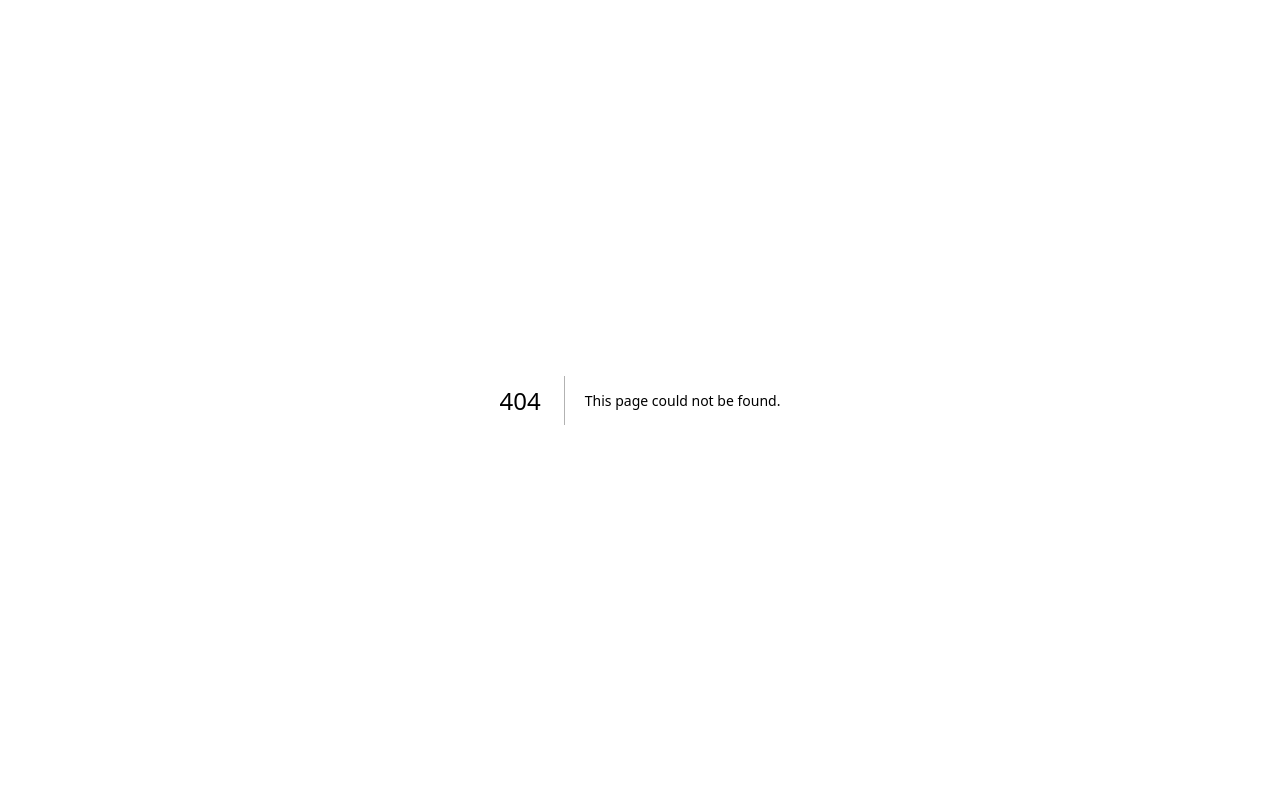
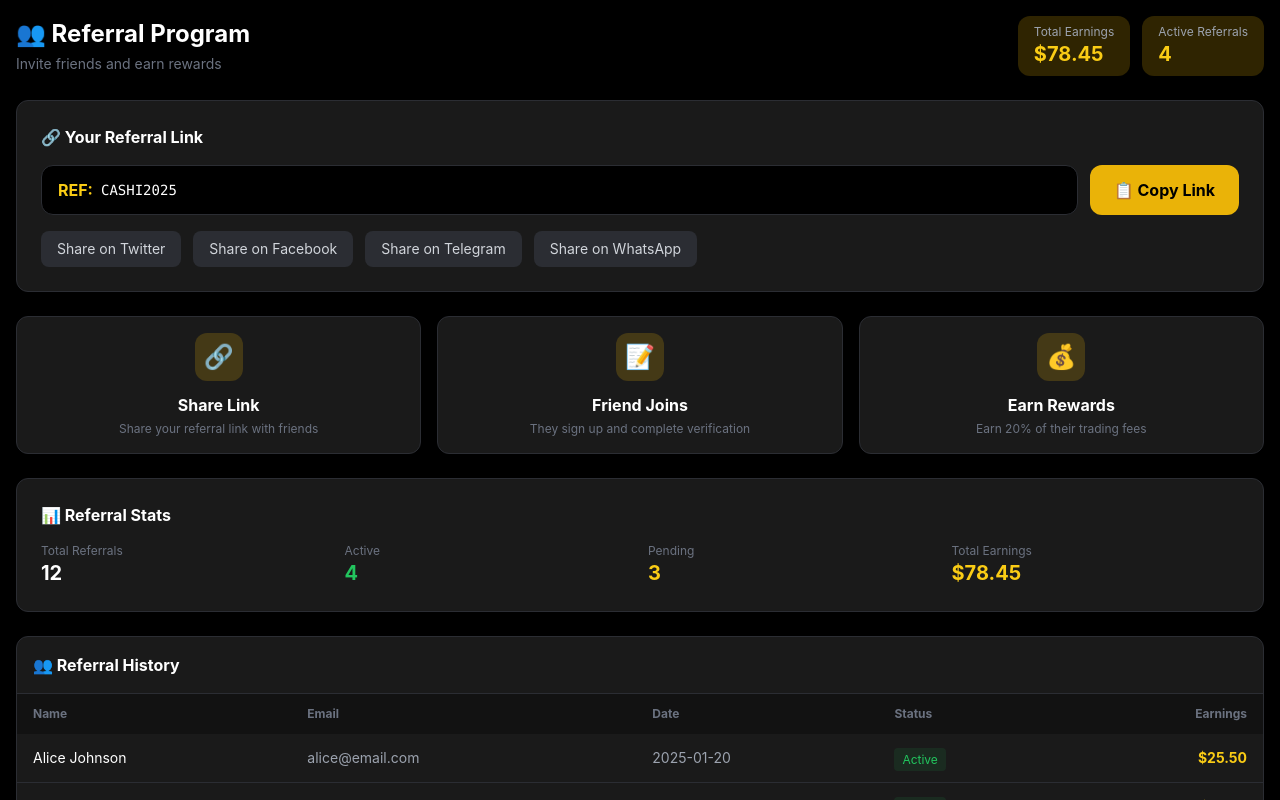
Before and after one commit to Cashipro/cashipro, a Next.js app in the folder apps/web/: page /referral in a window 1280 px wide. Before the commit this address had no page. Shown: the top 800 px of the page. Built offline with nearby package versions, Linux system fonts and the light colour scheme.

Commit message:
Add ReferralPage component with referral functionality

```diff
--- /dev/null
+++ b/apps/web/src/app/referral/page.tsx
@@ -0,0 +1,157 @@
+"use client";
+
+import { useState } from "react";
+import Link from "next/link";
+
+export default function ReferralPage() {
+  const [copied, setCopied] = useState(false);
+  const referralCode = "CASHI2025";
+  const referralLink = `https://cashipro.vercel.app/register?ref=${referralCode}`;
+
+  const referrals = [
+    { name: "Alice Johnson", email: "alice@email.com", date: "2025-01-20", status: "Active", earnings: "$25.50" },
+    { name: "Bob Smith", email: "bob@email.com", date: "2025-01-18", status: "Active", earnings: "$12.00" },
+    { name: "Charlie Brown", email: "charlie@email.com", date: "2025-01-15", status: "Inactive", earnings: "$0.00" },
+    { name: "Diana Prince", email: "diana@email.com", date: "2025-01-10", status: "Active", earnings: "$8.75" },
+    { name: "Eve Wilson", email: "eve@email.com", date: "2025-01-05", status: "Active", earnings: "$32.20" },
+  ];
+
+  const handleCopy = () => {
+    navigator.clipboard.writeText(referralLink);
+    setCopied(true);
+    setTimeout(() => setCopied(false), 2000);
+  };
+
+  return (
+    <div className="min-h-screen bg-black p-4">
+      <div className="max-w-7xl mx-auto space-y-6">
+        {/* Header */}
+        <div className="flex flex-wrap items-center justify-between gap-4">
+          <div>
+            <h1 className="text-2xl font-bold text-white">👥 Referral Program</h1>
+            <p className="text-sm text-gray-500 mt-1">Invite friends and earn rewards</p>
+          </div>
+          <div className="flex items-center gap-3">
+            <div className="bg-yellow-500/20 px-4 py-2 rounded-xl">
+              <p className="text-xs text-gray-400">Total Earnings</p>
+              <p className="text-xl font-bold text-yellow-400">$78.45</p>
+            </div>
+            <div className="bg-yellow-500/20 px-4 py-2 rounded-xl">
+              <p className="text-xs text-gray-400">Active Referrals</p>
+              <p className="text-xl font-bold text-yellow-400">4</p>
+            </div>
+          </div>
+        </div>
+
+        {/* Referral Link */}
+        <div className="bg-[#1a1a1a] rounded-xl border border-[#2b2d33] p-6">
+          <h3 className="text-white font-bold mb-4">🔗 Your Referral Link</h3>
+          <div className="flex flex-col sm:flex-row gap-3">
+            <div className="flex-1 flex items-center bg-black border border-[#2b2d33] rounded-xl px-4 py-3">
+              <span className="text-yellow-400 font-bold mr-2">REF:</span>
+              <span className="text-white text-sm font-mono">{referralCode}</span>
+            </div>
+            <button
+              onClick={handleCopy}
+              className="px-6 py-3 bg-yellow-500 text-black font-bold rounded-xl hover:bg-yellow-400 transition whitespace-nowrap"
+            >
+              {copied ? "✅ Copied!" : "📋 Copy Link"}
+            </button>
+          </div>
+          <div className="mt-4 flex flex-wrap gap-3">
+            {["Twitter", "Facebook", "Telegram", "WhatsApp"].map((platform) => (
+              <button key={platform} className="px-4 py-2 bg-[#2b2d33] text-gray-300 rounded-lg hover:bg-[#3b3d43] transition text-sm">
+                Share on {platform}
+              </button>
+            ))}
+          </div>
+        </div>
+
+        {/* How It Works */}
+        <div className="grid grid-cols-1 sm:grid-cols-3 gap-4">
+          <div className="bg-[#1a1a1a] rounded-xl border border-[#2b2d33] p-4 text-center">
+            <div className="w-12 h-12 bg-yellow-500/20 rounded-xl flex items-center justify-center text-2xl mx-auto mb-3">
+              🔗
+            </div>
+            <h4 className="text-white font-bold">Share Link</h4>
+            <p className="text-xs text-gray-500 mt-1">Share your referral link with friends</p>
+          </div>
+          <div className="bg-[#1a1a1a] rounded-xl border border-[#2b2d33] p-4 text-center">
+            <div className="w-12 h-12 bg-yellow-500/20 rounded-xl flex items-center justify-center text-2xl mx-auto mb-3">
+              📝
+            </div>
+            <h4 className="text-white font-bold">Friend Joins</h4>
+            <p className="text-xs text-gray-500 mt-1">They sign up and complete verification</p>
+          </div>
+          <div className="bg-[#1a1a1a] rounded-xl border border-[#2b2d33] p-4 text-center">
+            <div className="w-12 h-12 bg-yellow-500/20 rounded-xl flex items-center justify-center text-2xl mx-auto mb-3">
+              💰
+            </div>
+            <h4 className="text-white font-bold">Earn Rewards</h4>
+            <p className="text-xs text-gray-500 mt-1">Earn 20% of their trading fees</p>
+          </div>
+        </div>
+
+        {/* Referral Stats */}
+        <div className="bg-[#1a1a1a] rounded-xl border border-[#2b2d33] p-6">
+          <h3 className="text-white font-bold mb-4">📊 Referral Stats</h3>
+          <div className="grid grid-cols-2 sm:grid-cols-4 gap-4">
+            <div>
+              <p className="text-xs text-gray-500">Total Referrals</p>
+              <p className="text-xl font-bold text-white">12</p>
+            </div>
+            <div>
+              <p className="text-xs text-gray-500">Active</p>
+              <p className="text-xl font-bold text-green-500">4</p>
+            </div>
+            <div>
+              <p className="text-xs text-gray-500">Pending</p>
+              <p className="text-xl font-bold text-yellow-400">3</p>
+            </div>
+            <div>
+              <p className="text-xs text-gray-500">Total Earnings</p>
+              <p className="text-xl font-bold text-yellow-400">$78.45</p>
+            </div>
+          </div>
+        </div>
+
+        {/* Referral List */}
+        <div className="bg-[#1a1a1a] rounded-xl border border-[#2b2d33] overflow-hidden">
+          <div className="p-4 border-b border-[#2b2d33]">
+            <h3 className="text-white font-bold">👥 Referral History</h3>
+          </div>
+          <div className="overflow-x-auto">
+            <table className="w-full">
+              <thead className="bg-black/30">
+                <tr>
+                  <th className="px-4 py-3 text-left text-xs text-gray-500">Name</th>
+                  <th className="px-4 py-3 text-left text-xs text-gray-500">Email</th>
+                  <th className="px-4 py-3 text-left text-xs text-gray-500">Date</th>
+                  <th className="px-4 py-3 text-left text-xs text-gray-500">Status</th>
+                  <th className="px-4 py-3 text-right text-xs text-gray-500">Earnings</th>
+                </tr>
+              </thead>
+              <tbody className="divide-y divide-[#2b2d33]">
+                {referrals.map((ref, i) => (
+                  <tr key={i} className="hover:bg-[#2b2d33]/50 transition-colors">
+                    <td className="px-4 py-3 text-white text-sm">{ref.name}</td>
+                    <td className="px-4 py-3 text-gray-400 text-sm">{ref.email}</td>
+                    <td className="px-4 py-3 text-gray-400 text-sm">{ref.date}</td>
+                    <td className="px-4 py-3">
+                      <span className={`text-xs px-2 py-1 rounded ${
+                        ref.status === "Active" ? "bg-green-500/10 text-green-500" : "bg-gray-500/10 text-gray-400"
+                      }`}>
+                        {ref.status}
+                      </span>
+                    </td>
+                    <td className="px-4 py-3 text-right text-yellow-400 text-sm font-bold">{ref.earnings}</td>
+                  </tr>
+                ))}
+              </tbody>
+            </table>
+          </div>
+        </div>
+      </div>
+    </div>
+  );
+}
```
